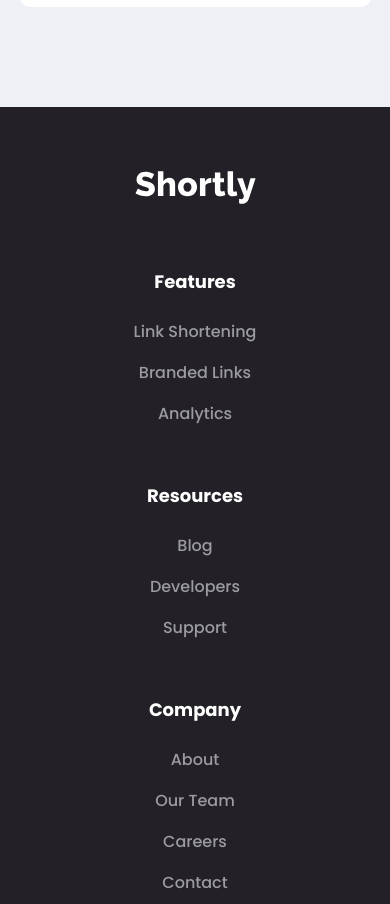
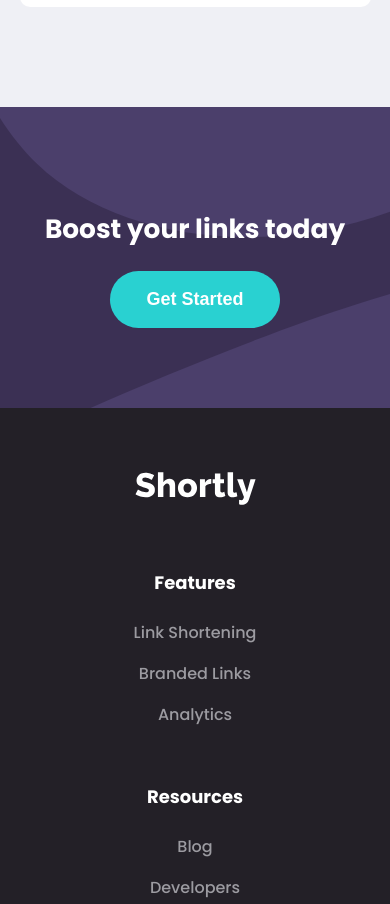
Before and after one commit to solvedbiscuit71/url-shortening-api, a React (Create React App) app: page / in a window 390 px wide. Shown: the part 2998-3902 px from the top of the page. Built offline with nearby package versions, Linux system fonts and the light colour scheme.

Commit message:
completed @mobile:Boost

```diff
--- a/src/App.jsx
+++ b/src/App.jsx
@@ -21,11 +21,18 @@ function App(props) {
 
       <Shortener />
 
+      {/* Statistics section */}
       <section className="statistics">
         <h2>Advanced Statistics</h2>
         <p>Track how your links are performing across the web with our advanced statistics dashboard.</p>
 
         <Cards />
+      </section>
+
+      {/* Boost section */}
+      <section className="boost">
+        <h2>Boost your links today</h2>
+        <button className="btn--primary">Get Started</button>
       </section>
 
       <Footer />
--- a/src/styles/css/index.css
+++ b/src/styles/css/index.css
@@ -337,6 +337,26 @@ ul.nav-list li {
   z-index: 5;
 }
 
+.boost {
+  padding: 5em 5vw;
+  background-color: var(--violet);
+  background-image: url("../../../public/assets/bg-boost-mobile.svg");
+  background-repeat: no-repeat;
+  background-position: top right;
+  background-size: cover;
+}
+.boost h2 {
+  color: white;
+  font-size: 1.65rem;
+  text-align: center;
+}
+.boost button {
+  display: block;
+  margin: 0 auto;
+  padding: 1em 2em;
+  border-radius: 2em;
+}
+
 .footer {
   display: flex;
   flex-direction: column;
--- a/src/styles/sass/index.scss
+++ b/src/styles/sass/index.scss
@@ -10,6 +10,7 @@
 @use "./layout/hero";
 @use "./layout/shortener";
 @use "./layout/statistics";
+@use "./layout/boost";
 @use "./layout/footer";
 
 body {
--- /dev/null
+++ b/src/styles/sass/layout/_boost.scss
@@ -0,0 +1,23 @@
+.boost {
+  padding: 5em 5vw;
+
+  background-color: var(--violet);
+  background-image: url("../../../public/assets/bg-boost-mobile.svg");
+  background-repeat: no-repeat;
+  background-position: top right;
+  background-size: cover;
+
+  h2 {
+    color: white;
+    font-size: 1.65rem;
+    text-align: center;
+  }
+
+  button {
+    display: block;
+    margin: 0 auto;
+
+    padding: 1em 2em;
+    border-radius: 2em;
+  }
+}
```
